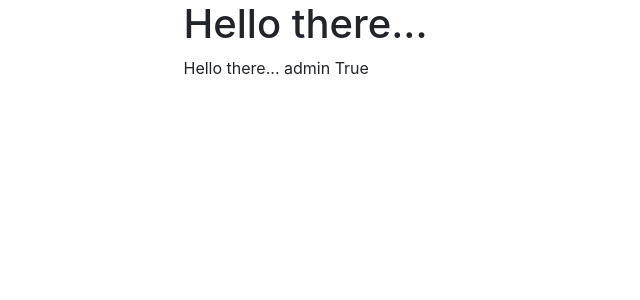
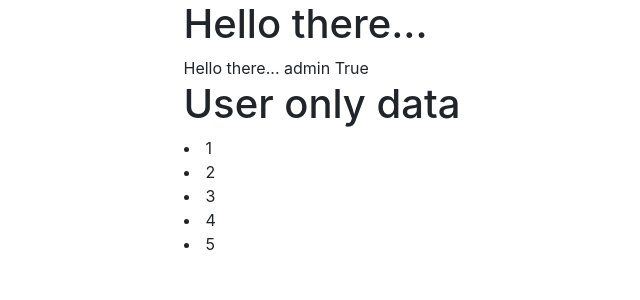
Before and after one commit to kevinjolley91/django_practice, a Django app: page / in a window 1280 px wide. Shown: the top 300 px of the page, without its empty margins (144-784 px from the left). Run offline with Django 3.2, Linux system fonts and the light colour scheme; a user stored in the database is signed in.

Commit message:
using conditional statements in renders

```diff
--- a/src/templates/home.html
+++ b/src/templates/home.html
@@ -1 +1,18 @@
-{% extends "base.html" %} {% block content %} {{ title }} {{ user }} {{ user.is_authenticated }} {% endblock %}
+{% extends "base.html" %}
+
+{% block content %}
+
+{{ title }}
+
+{{ user }}
+
+{{ user.is_authenticated }}
+{% if user.is_authenticated %}
+
+<h1>User only data</h1>
+    {% for a in my_list %}
+      <li>{{ a }}</li>
+    {% endfor %}
+{% endif %}
+
+{% endblock %}
--- a/src/try_django/views.py
+++ b/src/try_django/views.py
@@ -5,7 +5,7 @@ from django.template.loader import get_template
 
 def home_page(request):
     my_title = "Hello there..."
-    context = {"title": my_title}
+    context = {"title": my_title, "my_list": [1, 2, 3, 4, 5]}
     return render(request, "home.html", context)
 
 
```
